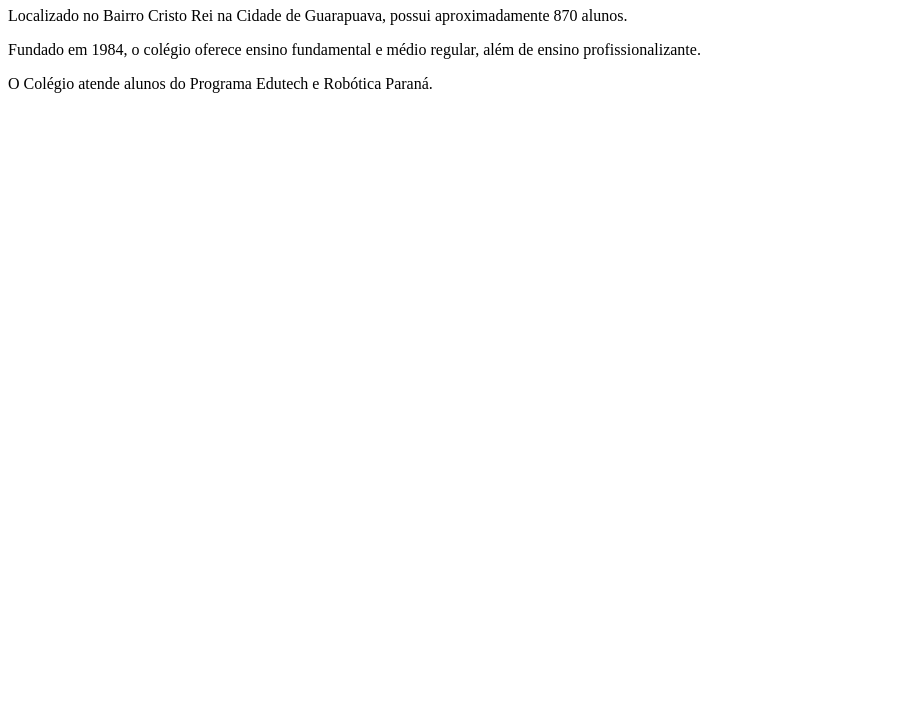
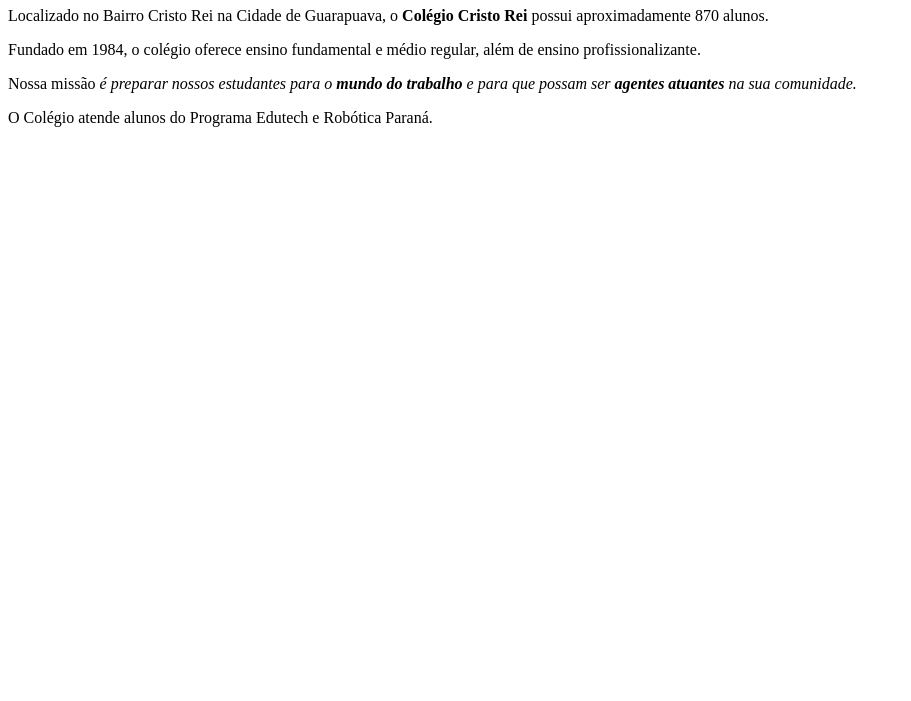
Before and after one commit to henrypedroso/site_cristo_rei, a plain HTML site: page index.html in a window 1280 px wide. Shown: the part 99-800 px from the top of the page, without its empty margins (0-911 px from the left). Drawn offline with Linux system fonts and the light colour scheme.

Commit message:
Trabalhando com marcadores.

```diff
--- a/index.html
+++ b/index.html
@@ -1,8 +1,10 @@
 ,<h1>Sobre o Colégio Cristo Rei</h1>
 
-<p>Localizado no Bairro Cristo Rei na Cidade de Guarapuava, possui aproximadamente 870 alunos.</p>
+<p>Localizado no Bairro Cristo Rei na Cidade de Guarapuava, o <strong>Colégio Cristo Rei</strong> possui aproximadamente 870 alunos.</p>
 
 <p>Fundado em 1984, o colégio oferece ensino fundamental e médio regular,
 além de ensino profissionalizante.</p>
 
+<p>Nossa missão <em>é preparar nossos estudantes para o <strong>mundo do trabalho</strong> e para que possam ser <strong>agentes atuantes</strong> na sua comunidade.</em></p>
+
 <p>O Colégio atende alunos do Programa Edutech e Robótica Paraná.</p>
```
